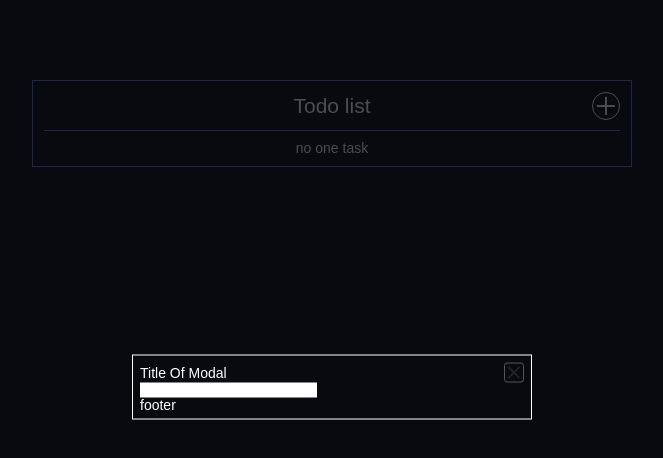
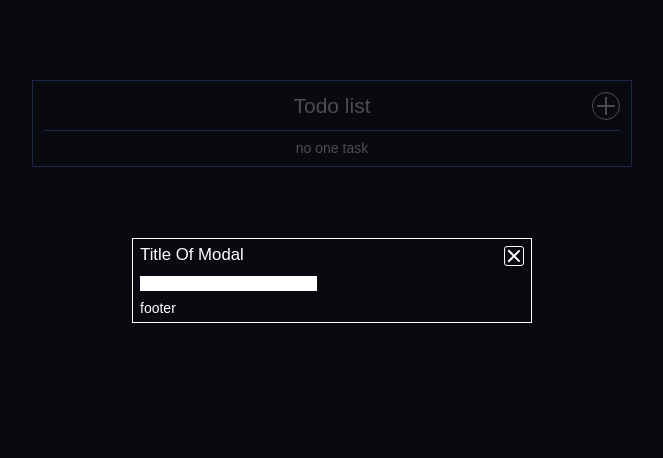
Before and after one commit to Urfeen/todo-lilst, a React (Create React App) app: page / in a window 1280 px wide. Both pictures are taken after a click on the button 913 px from the left and 106 px from the top of the page. Shown: the top 458 px of the page, without its empty margins (308-971 px from the left). Built offline with nearby package versions, Linux system fonts and the light colour scheme.

Commit message:
feat: implement modal animation

```diff
--- a/src/components/AddButton/AddButton.jsx
+++ b/src/components/AddButton/AddButton.jsx
@@ -32,8 +32,9 @@ const StyledAddButton = styled.button`
 const AddButton = ({ className, size, onClick: action }) => {
   return (
     <StyledAddButton
+      type="button"
       className={className ? className : ""}
-      size={size ? size : "1.6rem"}
+      size={size ? size : "2rem"}
       onClick={typeof action === "function" ? action : ""}
     />
   );
--- a/src/components/Modal/Modal.jsx
+++ b/src/components/Modal/Modal.jsx
@@ -1,77 +1,60 @@
-import { memo, useEffect } from "react";
+import { memo, useEffect, useState } from "react";
 import { createPortal } from "react-dom";
 import StyledModal from "./StyledModal.css.js";
 
-const Modal = ({ zIndexBox, children, onClose: close }) => {
-  const modalRoot = document.createElement("div");
-  modalRoot.id = "modal-root";
+const modalRoot = document.createElement("div");
+modalRoot.id = "modal-root";
+document.body.appendChild(modalRoot);
 
-  // const transitionEndHandler = e => {
-  //   if (e.propertyName !== "opacity" || this.state.fadeType === "in") return;
-  //   if (this.state.fadeType === "out") {
-  //     this.props.onClose();
-  //   }
-  // };
+const Modal = ({ id, className, zIndexBox, children, onClose: close }) => {
+  const [fadeType, setFadeType] = useState(null);
 
-  // { fadeType: null };
-  // background = React.createRef();
-  // componentDidMount() {
-  //     window.addEventListener("keydown", this.onEscKeyDown, false);
-  //     setTimeout(() => this.setState({ fadeType: "in" }), 0);
-  //   }
-  // componentDidUpdate(prevProps, prevState) {
-  //     if (!this.props.isOpen && prevProps.isOpen) {
-  //       this.setState({ fadeType: "out" });
-  //     }
-  //   }
-  // componentWillUnmount() {
-  //     window.removeEventListener("keydown", this.onEscKeyDown, false);
-  //   }
-  // transitionEnd = e => {
-  //     if (e.propertyName !== "opacity" || this.state.fadeType === "in") return;
-  // if (this.state.fadeType === "out") {
-  //       this.props.onClose();
-  //     }
-  //   };
-  // onEscKeyDown = e => {
-  //     if (e.key !== "Escape") return;
-  //     this.setState({ fadeType: "out" });
-  //   };
-  // handleClick = e => {
-  //     e.preventDefault();
-  //     this.setState({ fadeType: "out" });
-  //   };
+  const transitionEndHandler = (e) => {
+    if (e.propertyName !== "opacity" || fadeType === "in") return;
+    if (fadeType === "out") close();
+  };
+
+  const closeHandler = (e) => {
+    e.preventDefault();
+    setFadeType("out");
+  };
+
+  const onEscKeyDownHandler = (e) => {
+    if (e.key !== "Escape") return;
+    setFadeType("out");
+  };
+
   useEffect(() => {
-    document.body.appendChild(modalRoot);
+    setTimeout(setFadeType("in"), 0);
+  }, []);
+
+  useEffect(() => {
+    window.addEventListener("keydown", onEscKeyDownHandler);
     return () => {
-      document.body.removeChild(modalRoot);
+      window.removeEventListener("keydown", onEscKeyDownHandler);
     };
-  }, [modalRoot]);
+  }, []);
 
   return createPortal(
     <StyledModal
-      // id={this.props.id}
-      // className={`wrapper ${this.props.class}`}
+      id={id ? id : ""}
+      className={className ? className : ""}
       role="dialog"
-      zIndexBox={parseInt(zIndexBox) ? zIndexBox : 2}
-      // onTransitionEnd={this.transitionEnd}
-      // fadeType={this.state.fadeType}
+      zIndexBox={typeof zIndexBox === "number" && zIndexBox > 0 ? zIndexBox : 2}
+      fadeType={fadeType}
     >
       <div className="modal-box">
         <div className="modal-box__header">
           <h4 className="modal-box__title">Title Of Modal</h4>
-          <button
-            onClick={typeof close === "function" ? close : ""}
-            className="modal-box__close"
-          ></button>
+          <button onClick={closeHandler} className="modal-box__close"></button>
         </div>
         <div className="modal-box__content">{children}</div>
         <div className="modal-box__footer">footer</div>
       </div>
       <div
         className="modal-background"
-        onMouseDown={typeof close === "function" ? close : ""}
-        // ref={this.background}
+        onTransitionEnd={transitionEndHandler}
+        onMouseDown={closeHandler}
       />
     </StyledModal>,
     modalRoot
--- a/src/components/Modal/StyledModal.css.js
+++ b/src/components/Modal/StyledModal.css.js
@@ -6,30 +6,43 @@ const StyledModal = styled.div`
   left: 0;
   right: 0;
   bottom: 0;
+  display: flex;
+  align-items: center;
+  justify-content: center;
 
   .modal-box {
-    position: absolute;
-    top: 50%;
-    left: 50%;
-    transform: translate(-50%, -70%);
-    z-index: ${props => props.zIndexBox};
+    z-index: ${({ zIndexBox }) => zIndexBox};
     max-width: 400px;
     width: 100%;
-    border: 1px solid white;
+    border: 1px solid #fff;
     padding: 0.5rem;
+    margin: 0 1rem;
+
+    position: relative;
+    ${({ fadeType }) => {
+    switch (fadeType) {
+      case "in":
+        return "top: -15vh; opacity: 1;";
+      default:
+        return "top: -17vh; opacity: 0;";
+    }
+  }};
+    transition: top linear 0.1s, opacity linear 0.1s;
+
     &__header {
       display: flex;
       align-items: center;
       justify-content: space-between;
     }
     &__title {
+      font-size: 1.2rem;
     }
     &__close{
       width: 20px;
       height: 20px;
       position: relative;
       background-color: rgba(0, 0, 0, 0);
-      border: 1px solid #555;
+      border: 1px solid #fff;
       border-radius: 3px;
       &::after,
       &::before {
@@ -39,7 +52,7 @@ const StyledModal = styled.div`
         left: 50%;
         width: 90%;
         height: 2px;
-        background-color: #222;
+        background-color: #fff;
       }
       &::before {
         transform: translate(-50%, -50%) rotate(-45deg);
@@ -52,6 +65,7 @@ const StyledModal = styled.div`
       }
     }
     &__content {
+      padding: 10px 0;
     }
   }
   .modal-background {
@@ -61,7 +75,17 @@ const StyledModal = styled.div`
     right: 0;
     bottom: 0;
     background-color: rgba(0, 0, 0, 0.7);
-    z-index: ${props => props.zIndexBox - 1};
+    z-index: ${({ zIndexBox }) => zIndexBox - 1};
+
+    opacity: ${({ fadeType }) => {
+    switch (fadeType) {
+      case "in":
+        return "1";
+      default:
+        return "0";
+    };
+  }};
+  transition: opacity linear 0.2s;
   }
 `
 
--- a/src/components/TasksList/TasksList.jsx
+++ b/src/components/TasksList/TasksList.jsx
@@ -4,10 +4,6 @@ import { memo } from "react";
 
 const TasksList = ({ tasks, changeTaskStatusHandler, deleteTaskHandler }) => {
   return (
-    <>
-      {tasks.length === 0 ? (
-        <span>no one task</span>
-      ) : (
     <ul className="tasks-list">
       {tasks.map((task, index) => (
         <ListItem
@@ -22,9 +18,7 @@ const TasksList = ({ tasks, changeTaskStatusHandler, deleteTaskHandler }) => {
         />
       ))}
     </ul>
-      )}
-    </>
   );
-}
+};
 
 export default memo(TasksList);
--- a/src/components/TodoList.jsx
+++ b/src/components/TodoList.jsx
@@ -69,16 +69,22 @@ const TodoList = () => {
           onClick={toggleModalHandler}
         />
         {isModalOpen && (
-          <Modal isOpen={isModalOpen} onClose={toggleModalHandler}>
+          <Modal zIndexBox={2} onClose={toggleModalHandler}>
             <InputText addTaskHandler={addTaskHandler} />
           </Modal>
         )}
       </header>
-      <TasksList
-        tasks={tasks}
-        changeTaskStatusHandler={changeTaskStatusHandler}
-        deleteTaskHandler={deleteTaskHandler}
-      />
+      <div className="todo-list__todos">
+        {tasks.length !== 0 ? (
+          <TasksList
+            tasks={tasks}
+            changeTaskStatusHandler={changeTaskStatusHandler}
+            deleteTaskHandler={deleteTaskHandler}
+          />
+        ) : (
+          <span>no one task</span>
+        )}
+      </div>
     </div>
   );
 };
```
Lines whose indentation alone changed are shown as unchanged.
